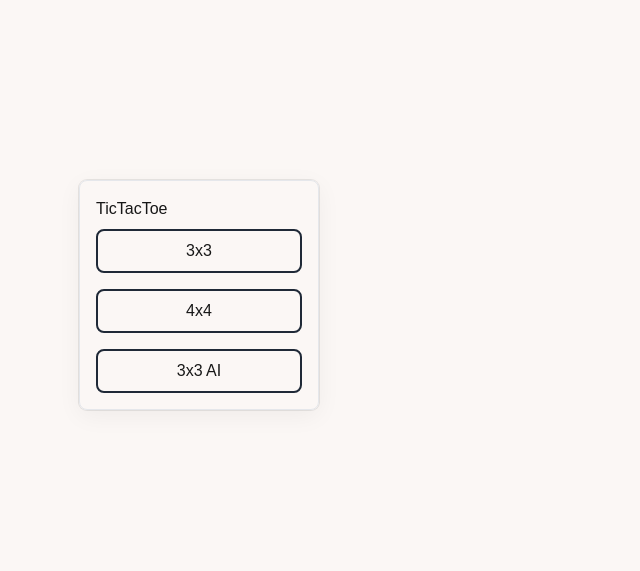
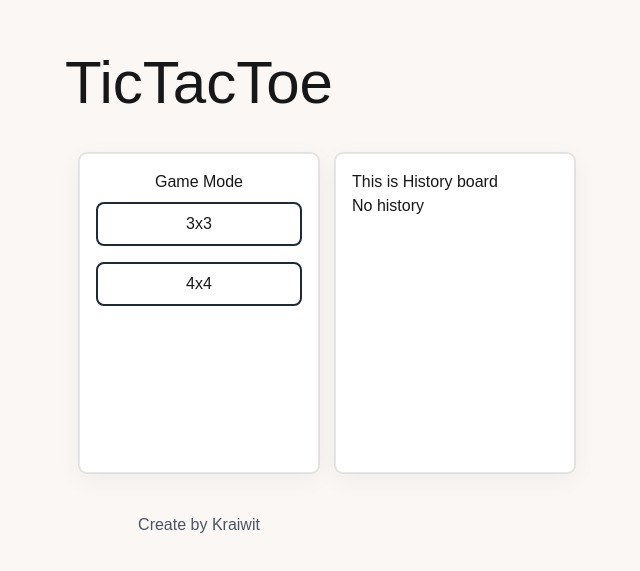
Before and after one commit to LittleT0fu/nextjs-xo-game, a Next.js app: page / in a window 1280 px wide. Shown: the part 105-676 px from the top of the page, without its empty margins (441-1081 px from the left). Built offline with nearby package versions, Linux system fonts and the light colour scheme.

Commit message:
feat: history board

```diff
--- a/src/app/layout.tsx
+++ b/src/app/layout.tsx
@@ -1,6 +1,7 @@
 import type { Metadata } from "next";
 import localFont from "next/font/local";
 import "./globals.css";
+import Footer from "@/components/Footer";
 
 const geistSans = localFont({
   src: "./fonts/GeistVF.woff",
--- a/src/app/page.tsx
+++ b/src/app/page.tsx
@@ -1,42 +1,46 @@
 import Image from "next/image";
-import Board from "@/containers/Board";
 import Link from "next/link";
+import HistoryBoard from "@/components/HistoryBoard";
+import Footer from "@/components/Footer";
+import { title } from "process";
+
+const gameModeBTN = [
+  { patchname: "/tictactoe", gameMode: "pvp", boardSize: 3, title: "3x3" },
+  { patchname: "/tictactoe", gameMode: "pvp", boardSize: 4, title: "4x4" },
+];
 
 export default function Home() {
   return (
-    <div className="container-middle h-dvh bg-chalk">
-      <div className="border p-4 rounded-lg shadow-frame h-fit w-[240px]">
-        <p>TicTacToe</p>
+    <div className="container-middle h-dvh bg-chalk gap-10">
+      <p className="text-6xl">TicTacToe</p>
+      <div className="relative">
+        <div className=" relative border p-4 rounded-lg shadow-frame h-[320px] w-[240px] bg-white">
+          <p className="text-center">Game Mode</p>
           <div className="flex flex-col text-center gap-4 mt-2">
+            {gameModeBTN.map((btn) => (
+              <>
                 <Link
                   href={{
-              pathname: "/tictactoe",
+                    pathname: btn.patchname,
                     query: {
-                gameMode: "pvp",
-                boardSize: 3,
+                      gameMode: btn.gameMode,
+                      boardSize: btn.boardSize,
                     },
                   }}
                   className="btn1"
                 >
-            3x3
+                  {btn.title}
                 </Link>
-          <Link
-            href={{
-              pathname: "/tictactoe",
-              query: {
-                gameMode: "pvp",
-                boardSize: 4,
-              },
-            }}
-            className="btn1"
-          >
-            4x4
-          </Link>
-          <Link href="/tictactoe" className="btn1">
-            3x3 AI
-          </Link>
+              </>
+            ))}
           </div>
         </div>
+        <div className="md:absolute top-0 left-full border p-4 rounded-lg shadow-frame w-[240px] h-full md:ml-4 md:mt-0 mt-4 bg-white">
+          <p>This is History board</p>
+          <HistoryBoard />
+        </div>
+      </div>
+      <Footer />
     </div>
   );
 }
--- a/src/components/HistoryBoard.tsx
+++ b/src/components/HistoryBoard.tsx
@@ -1,9 +1,38 @@
+"use client";
 import React from "react";
+import { Match } from "@/interfaces/interface";
 
-export function HistoryCard() {
-  return <div>HistoryBoard</div>;
+export function HistoryCard({ history }: any) {
+  const { winner, gameMode, boardSize } = history;
+  return (
+    <div className="flex gap-2">
+      <span>{winner}</span>
+      <span>{gameMode}</span>
+      <span>{boardSize}</span>
+    </div>
+  );
 }
 
 export default function HistoryBoard() {
-  return <div>HistoryBoard</div>;
+  if (localStorage.getItem("matchHistory") === null) {
+    return <div>No history</div>;
+  }
+  const matchHistory: string | null = localStorage.getItem("matchHistory");
+  let history: Match[];
+  try {
+    history = matchHistory ? JSON.parse(matchHistory) : null;
+  } catch (error) {
+    console.error("Error parsing JSON from localStorage:", error);
+    history = [];
+  }
+
+  console.log(history);
+
+  return (
+    <div>
+      {history.map((his) => (
+        <HistoryCard history={his} />
+      ))}
+    </div>
+  );
 }
--- a/src/containers/Board.tsx
+++ b/src/containers/Board.tsx
@@ -3,18 +3,7 @@ import React, { useEffect, useState } from "react";
 import Square from "@/components/Square";
 import Modal from "@/components/modal/Modal";
 import { useSearchParams } from "next/navigation";
-
-type Player = "X" | "O" | null | "Tile";
-interface Action {
-  index: number;
-  value: "X" | "O";
-}
-
-interface Match {
-  winner?: Player;
-  action: {};
-  gameStart: Date;
-}
+import { Player, Action, Match } from "@/interfaces/interface";
 
 export default function Board() {
   const searchParams = useSearchParams();
--- /dev/null
+++ b/src/interfaces/interface.tsx
@@ -0,0 +1,11 @@
+export type Player = "X" | "O" | null | "Tile";
+export interface Action {
+  index: number;
+  value: "X" | "O";
+}
+
+export interface Match {
+  winner?: Player;
+  action: {};
+  gameStart: Date;
+}
```
Lines whose indentation alone changed are shown as unchanged.
